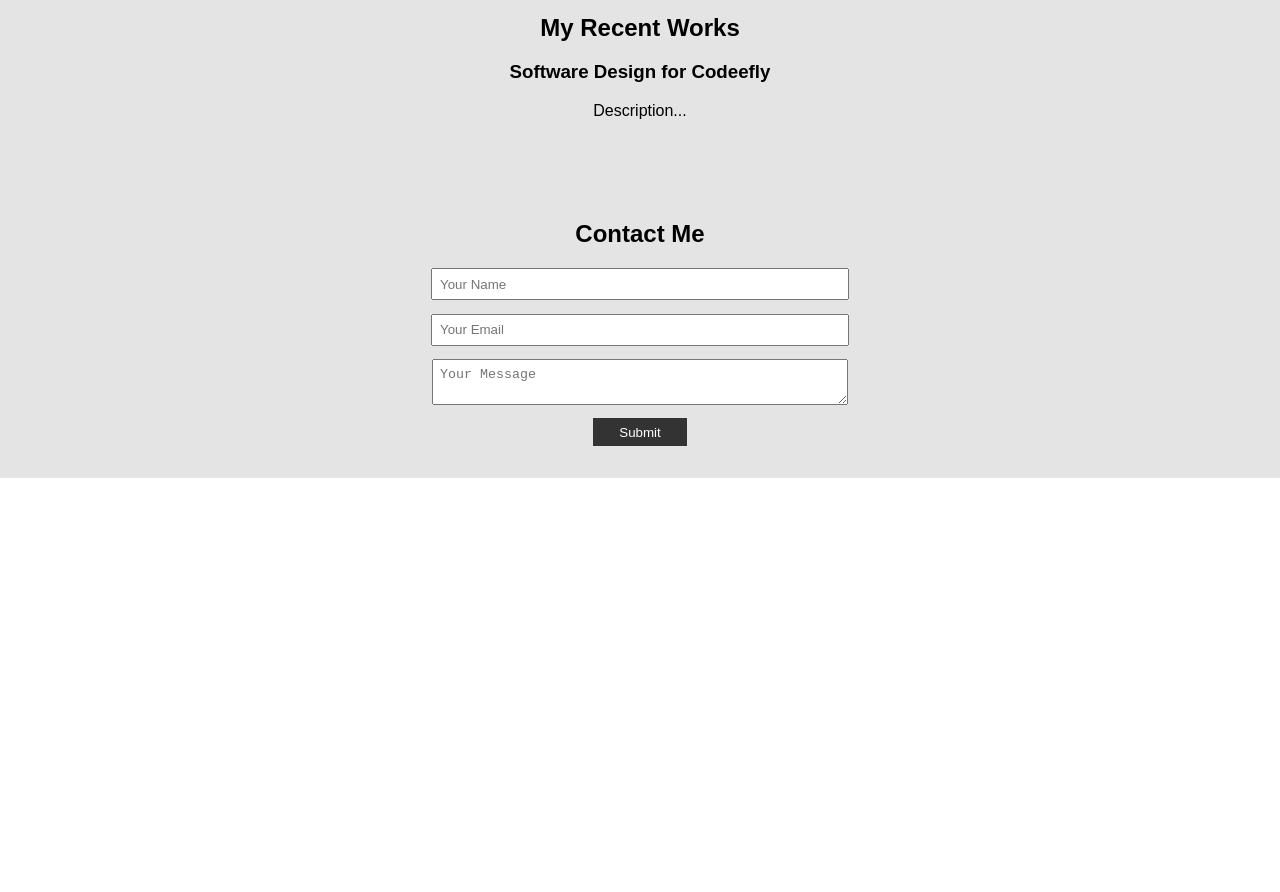
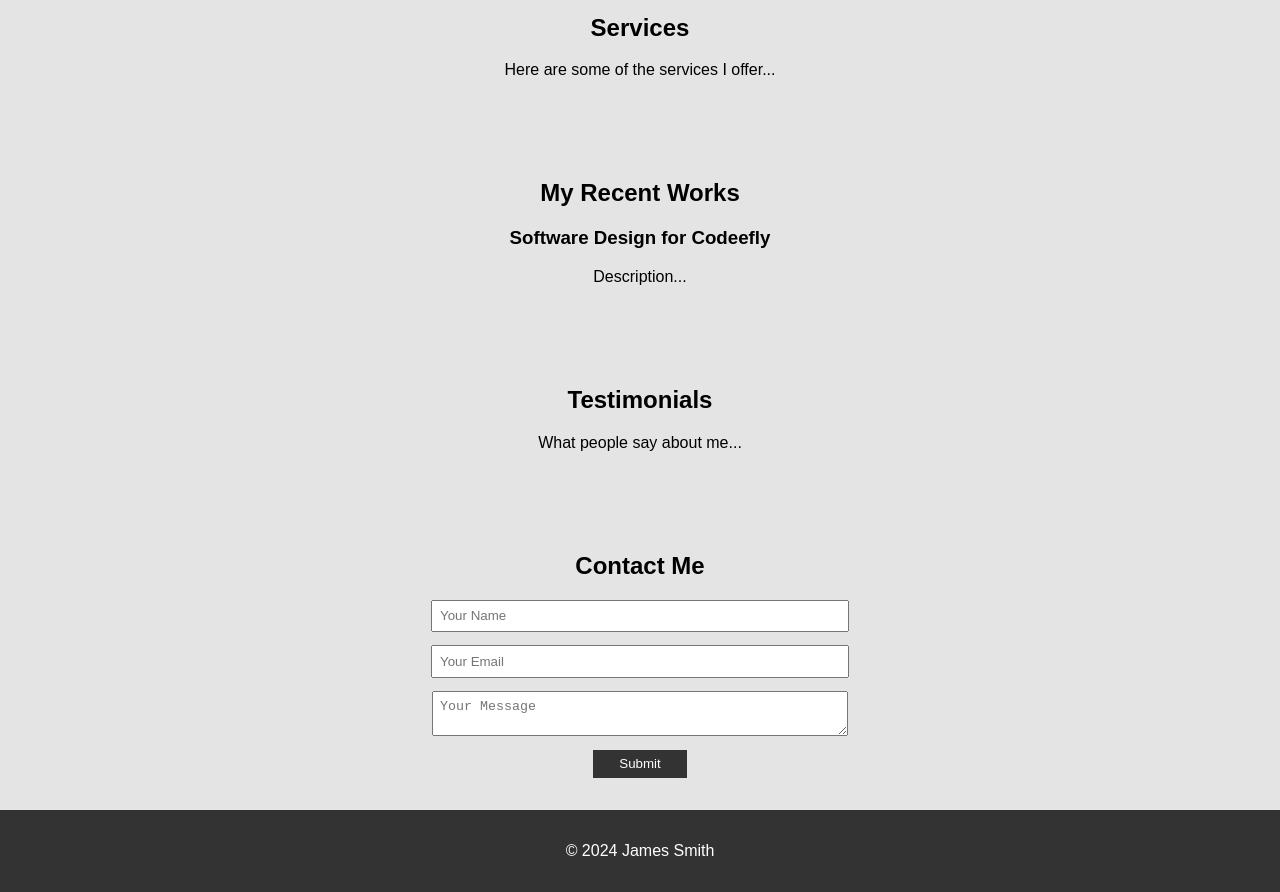
Before and after one commit to daniyalhaider99/my-portfolio, a React (Vite) app: page / in a window 1280 px wide. Shown: the part 420-1312 px from the top of the page. Before the commit the page ends 898 px from the top, so only its background shows below. Built offline with nearby package versions, Linux system fonts and the light colour scheme.

Commit message:
add animations

```diff
--- a/package.json
+++ b/package.json
@@ -10,6 +10,7 @@
     "preview": "vite preview"
   },
   "dependencies": {
+    "animate.css": "^4.1.1",
     "react": "^18.3.1",
     "react-dom": "^18.3.1"
   },
--- a/src/App.tsx
+++ b/src/App.tsx
@@ -2,8 +2,11 @@ import React from 'react';
 import Header from './components/Header';
 import Home from './components/Home';
 import About from './components/About';
+import Services from './components/Services';
 import Works from './components/Works';
+import Testimonials from './components/Testimonials';
 import Contact from './components/Contact';
+import Footer from './components/Footer';
 import '../styles.css';
 
 const App: React.FC = () => (
@@ -11,8 +14,11 @@ const App: React.FC = () => (
     <Header />
     <Home />
     <About />
+    <Services />
     <Works />
+    <Testimonials />
     <Contact />
+    <Footer />
   </div>
 );
 
--- a/src/components/About.tsx
+++ b/src/components/About.tsx
@@ -1,7 +1,8 @@
 import React from 'react';
+import 'animate.css';
 
 const About: React.FC = () => (
-  <section id="about" className="animate__animated animate__fadeIn">
+  <section id="about" className="animate__animated animate__fadeInUp">
     <h2>About Me</h2>
     <p>I develop systems that work...</p>
   </section>
--- a/src/components/Contact.tsx
+++ b/src/components/Contact.tsx
@@ -1,12 +1,13 @@
 import React from 'react';
+import 'animate.css';
 
 const Contact: React.FC = () => (
-  <section id="contact" className="animate__animated animate__fadeIn">
+  <section id="contact" className="animate__animated animate__fadeInUp">
     <h2>Contact Me</h2>
     <form>
       <input type="text" name="name" placeholder="Your Name" />
       <input type="email" name="email" placeholder="Your Email" />
-      <textarea name="message" placeholder="Your Message" />
+      <textarea name="message" placeholder="Your Message"></textarea>
       <button type="submit">Submit</button>
     </form>
   </section>
--- /dev/null
+++ b/src/components/Footer.tsx
@@ -0,0 +1,9 @@
+import React from 'react';
+
+const Footer: React.FC = () => (
+  <footer>
+    <p>&copy; 2024 James Smith</p>
+  </footer>
+);
+
+export default Footer;
--- a/src/components/Header.tsx
+++ b/src/components/Header.tsx
@@ -5,7 +5,9 @@ const Header: React.FC = () => (
     <nav>
       <a href="#home">Home</a>
       <a href="#about">About</a>
+      <a href="#services">Services</a>
       <a href="#works">Works</a>
+      <a href="#testimonials">Testimonials</a>
       <a href="#contact">Contact</a>
     </nav>
   </header>
--- a/src/components/Home.tsx
+++ b/src/components/Home.tsx
@@ -1,4 +1,5 @@
 import React from 'react';
+import 'animate.css';
 
 const Home: React.FC = () => (
   <section id="home" className="animate__animated animate__fadeIn">
--- /dev/null
+++ b/src/components/Services.tsx
@@ -0,0 +1,11 @@
+import React from 'react';
+import 'animate.css';
+
+const Services: React.FC = () => (
+  <section id="services" className="animate__animated animate__fadeInUp">
+    <h2>Services</h2>
+    <p>Here are some of the services I offer...</p>
+  </section>
+);
+
+export default Services;
--- /dev/null
+++ b/src/components/Testimonials.tsx
@@ -0,0 +1,11 @@
+import React from 'react';
+import 'animate.css';
+
+const Testimonials: React.FC = () => (
+  <section id="testimonials" className="animate__animated animate__fadeInUp">
+    <h2>Testimonials</h2>
+    <p>What people say about me...</p>
+  </section>
+);
+
+export default Testimonials;
--- a/src/components/Works.tsx
+++ b/src/components/Works.tsx
@@ -1,12 +1,14 @@
 import React from 'react';
+import 'animate.css';
 
 const Works: React.FC = () => (
-  <section id="works" className="animate__animated animate__fadeIn">
+  <section id="works" className="animate__animated animate__fadeInUp">
     <h2>My Recent Works</h2>
     <div className="work">
       <h3>Software Design for Codeefly</h3>
       <p>Description...</p>
     </div>
+    {/* Add more works as needed */}
   </section>
 );
 
--- a/styles.css
+++ b/styles.css
@@ -28,7 +28,7 @@ section {
   background: #f4f4f4;
 }
 
-#about, #works, #contact {
+#about, #services, #works, #testimonials, #contact {
   background: #e4e4e4;
 }
 
@@ -51,3 +51,10 @@ button {
   border: none;
   cursor: pointer;
 }
+
+footer {
+  background-color: #333;
+  color: white;
+  padding: 1em 0;
+  text-align: center;
+}
```
Also changed, not shown: 1 other file (tests, documents, lock files or other folders).
